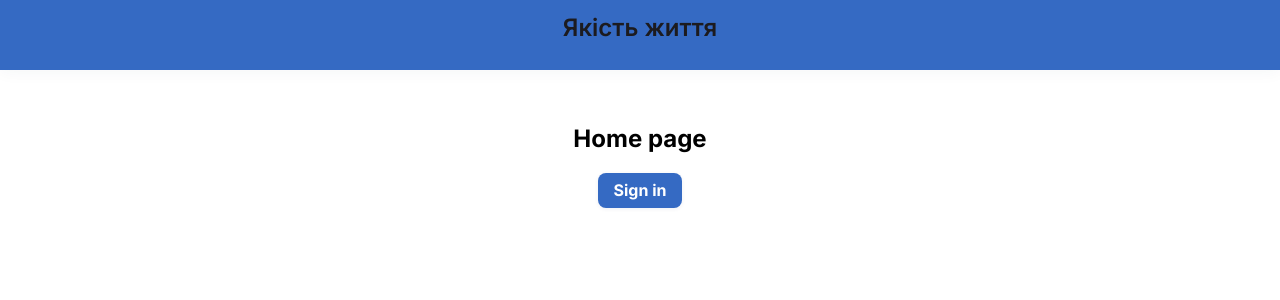
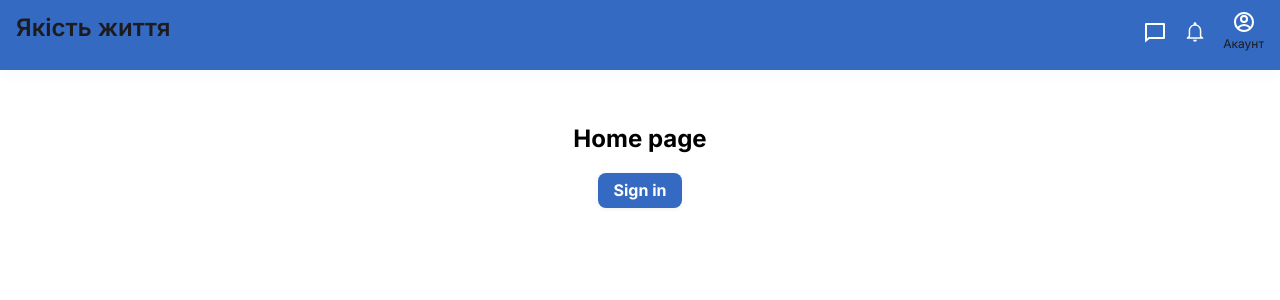
Before and after one commit to Vectoriia/life-quality-frontend, a Next.js app: page / in a window 1280 px wide. Shown: the top 300 px of the page. Built offline with nearby package versions, Linux system fonts and the light colour scheme.

Commit message:
feat: app bar styles

```diff
--- a/src/components/app-bar/index.tsx
+++ b/src/components/app-bar/index.tsx
@@ -5,6 +5,9 @@ import {
 } from '@mui/material';
 import clsx from 'clsx';
 import { useMemo } from 'react';
+import { RiAccountCircleLine } from "react-icons/ri";
+import { IoMdNotificationsOutline } from "react-icons/io";
+import { RiChat4Line } from "react-icons/ri";
 
 interface Props {
 }
@@ -12,9 +15,17 @@ interface Props {
 const AppBar: React.FC<Props> = ({ }) => {
   const content = useMemo(() => {
     return (
-      <>
+      <div className="flex justify-between w-full">
         <Typography variant="h3" className="text-white">Якість життя</Typography>
-      </>
+        <div className="flex gap-4 items-center">
+            <RiChat4Line size={24} className="shrink-0"/>
+            <IoMdNotificationsOutline size={24} className="shrink-0" />
+            <div className="flex flex-col justify-center items-center">
+                <RiAccountCircleLine size={24} className="shrink-0" />
+                <Typography className="text-white" variant="subtitle1">Акаунт</Typography>
+            </div>
+        </div>
+      </div>
     )
   }, []);
 
```
